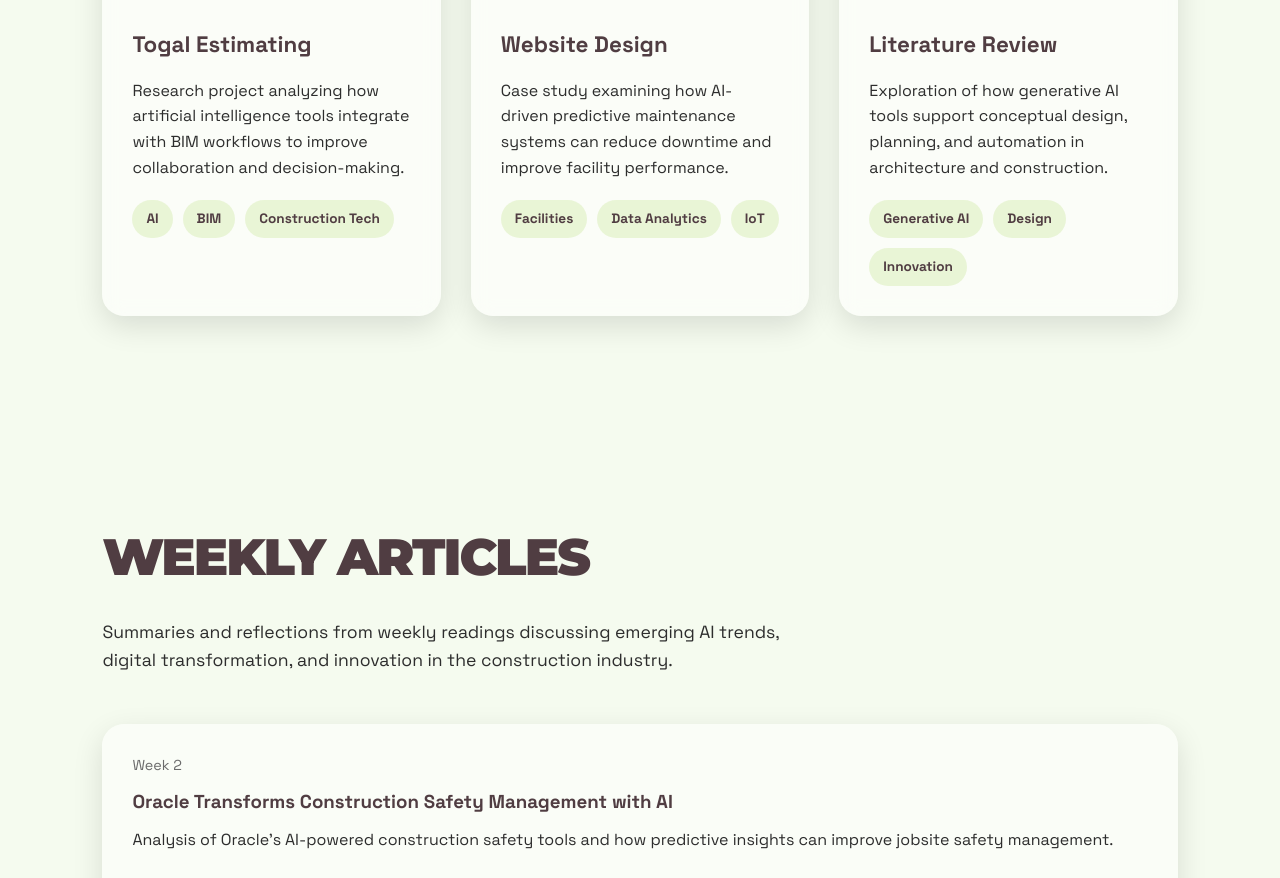
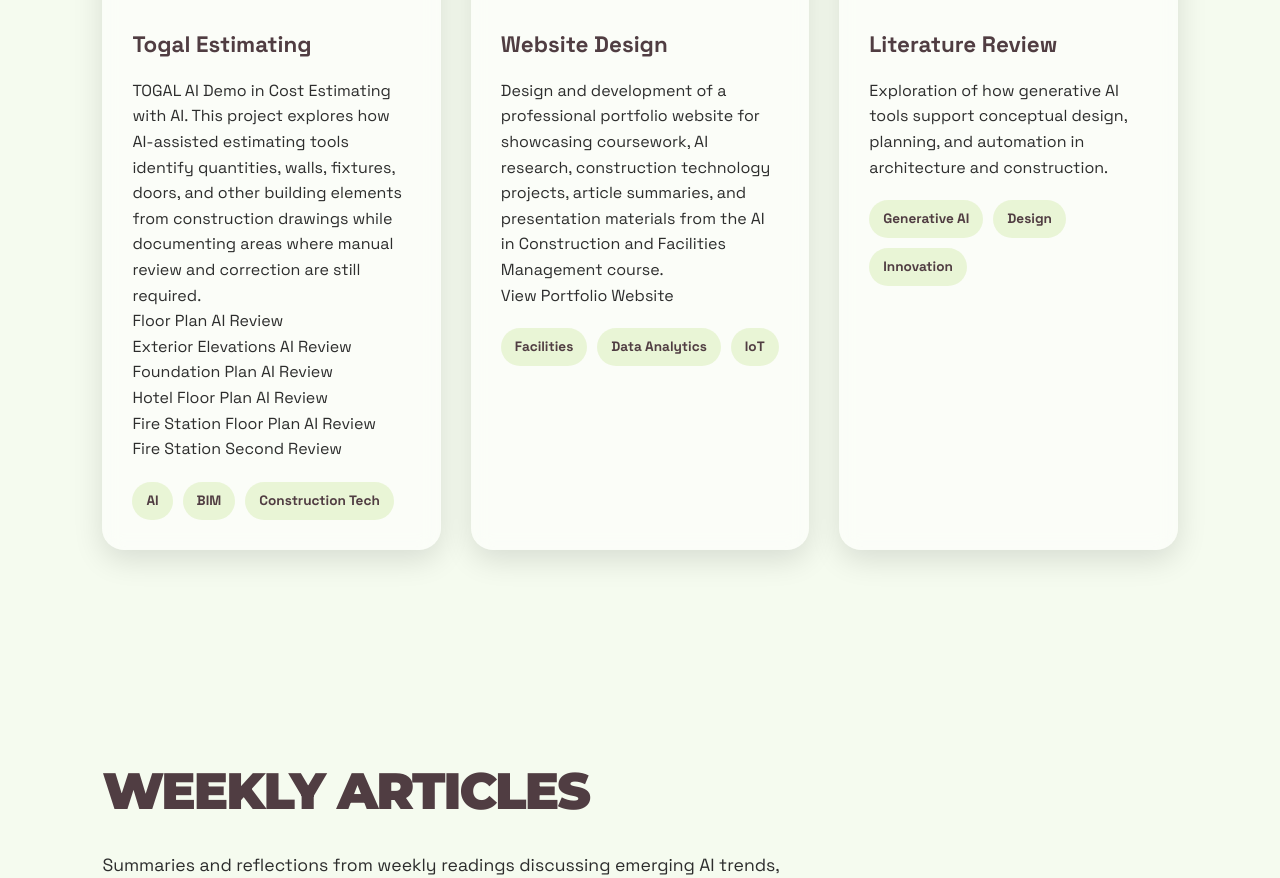
Before and after one commit to eelowson-web/PortfolioEd2, a plain HTML site: page index.html in a window 1280 px wide. Shown: the part 2745-3623 px from the top of the page. Drawn offline with Linux system fonts and the light colour scheme.

Commit message:
Update index.html

```diff
--- a/index.html
+++ b/index.html
@@ -580,11 +580,20 @@
 
         <div class="project-content">
           <h3>Togal Estimating</h3>
+            <p>
+              TOGAL AI Demo in Cost Estimating with AI. This project explores how AI-assisted estimating tools identify quantities,
+              walls, fixtures, doors, and other building elements from construction drawings while documenting areas where
+              manual review and correction are still required.
+            </p>
 
-          <p>
-            Research project analyzing how artificial intelligence tools integrate
-            with BIM workflows to improve collaboration and decision-making.
-          </p>
+            <div class="project-links">
+              <a href="2026-04-03_Floor-Plan_v2.pdf" target="_blank">Floor Plan AI Review</a><br>
+              <a href="2026-04-03_Car-Dealership-Exterior-Elevations-Set_v1.pdf" target="_blank">Exterior Elevations AI Review</a><br>
+              <a href="2026-04-02_Youth-Center-Foundation-Plan-Set_v1.pdf" target="_blank">Foundation Plan AI Review</a><br>
+              <a href="2026-04-03_Multistory-Hotel-Floor-Plan-Set_v1.pdf" target="_blank">Hotel Floor Plan AI Review</a><br>
+              <a href="2026-04-03_Fire-Station-Floor-Plan-Set_v1.pdf" target="_blank">Fire Station Floor Plan AI Review</a><br>
+              <a href="2026-04-02_Fire-Station-Floor-Plan-Set_v2.pdf" target="_blank">Fire Station Second Review</a>
+            </div>
 
           <div class="project-tags">
             <div class="tag">AI</div>
@@ -599,11 +608,17 @@
 
         <div class="project-content">
           <h3>Website Design</h3>
+            <p>
+              Design and development of a professional portfolio website for showcasing coursework, AI research,
+              construction technology projects, article summaries, and presentation materials from the AI in Construction
+              and Facilities Management course.
+            </p>
 
-          <p>
-            Case study examining how AI-driven predictive maintenance systems can
-            reduce downtime and improve facility performance.
-          </p>
+            <div class="project-links">
+              <a href="https://yourusername.github.io/your-repository-name/" target="_blank">
+                View Portfolio Website
+              </a>
+            </div>
 
           <div class="project-tags">
             <div class="tag">Facilities</div>
```
